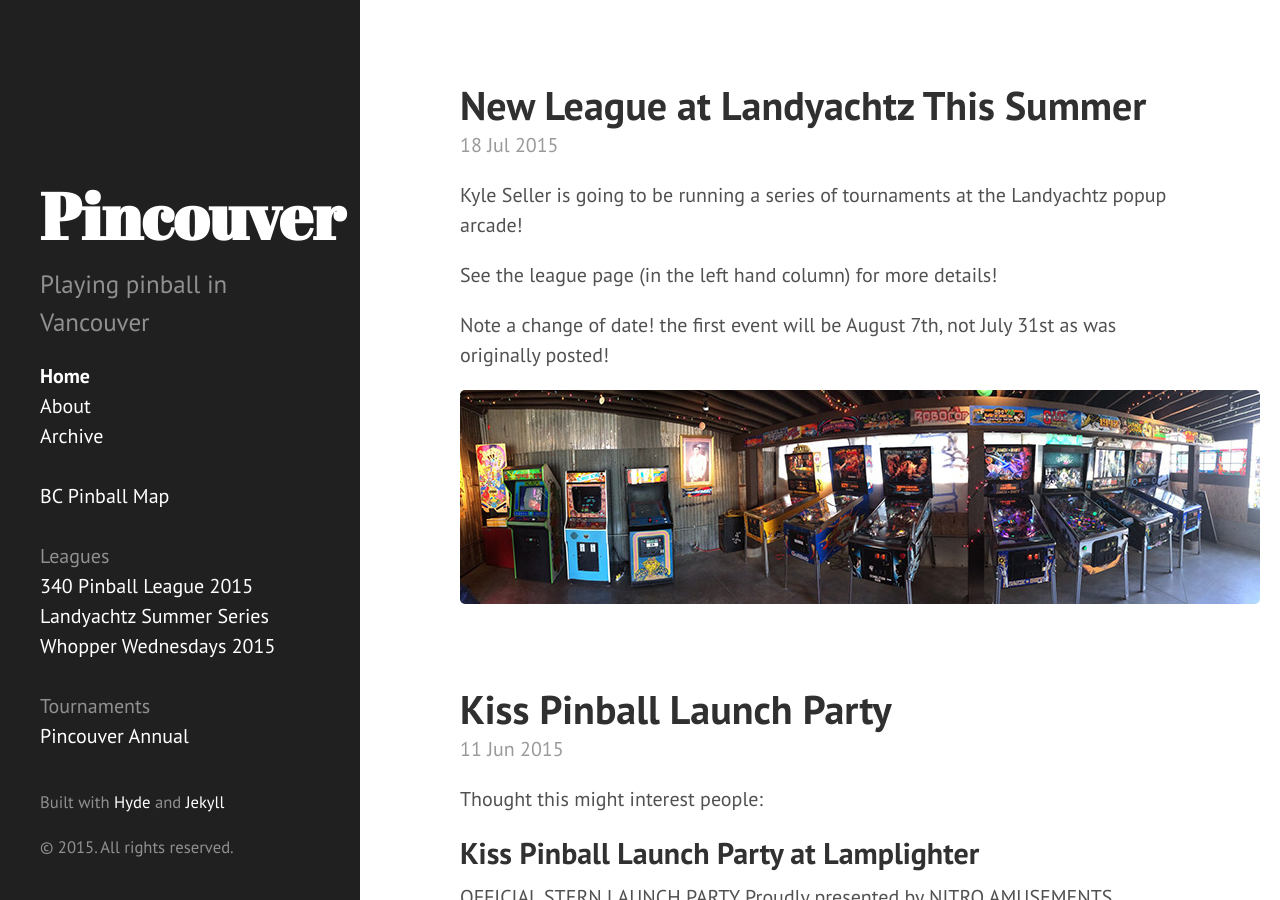
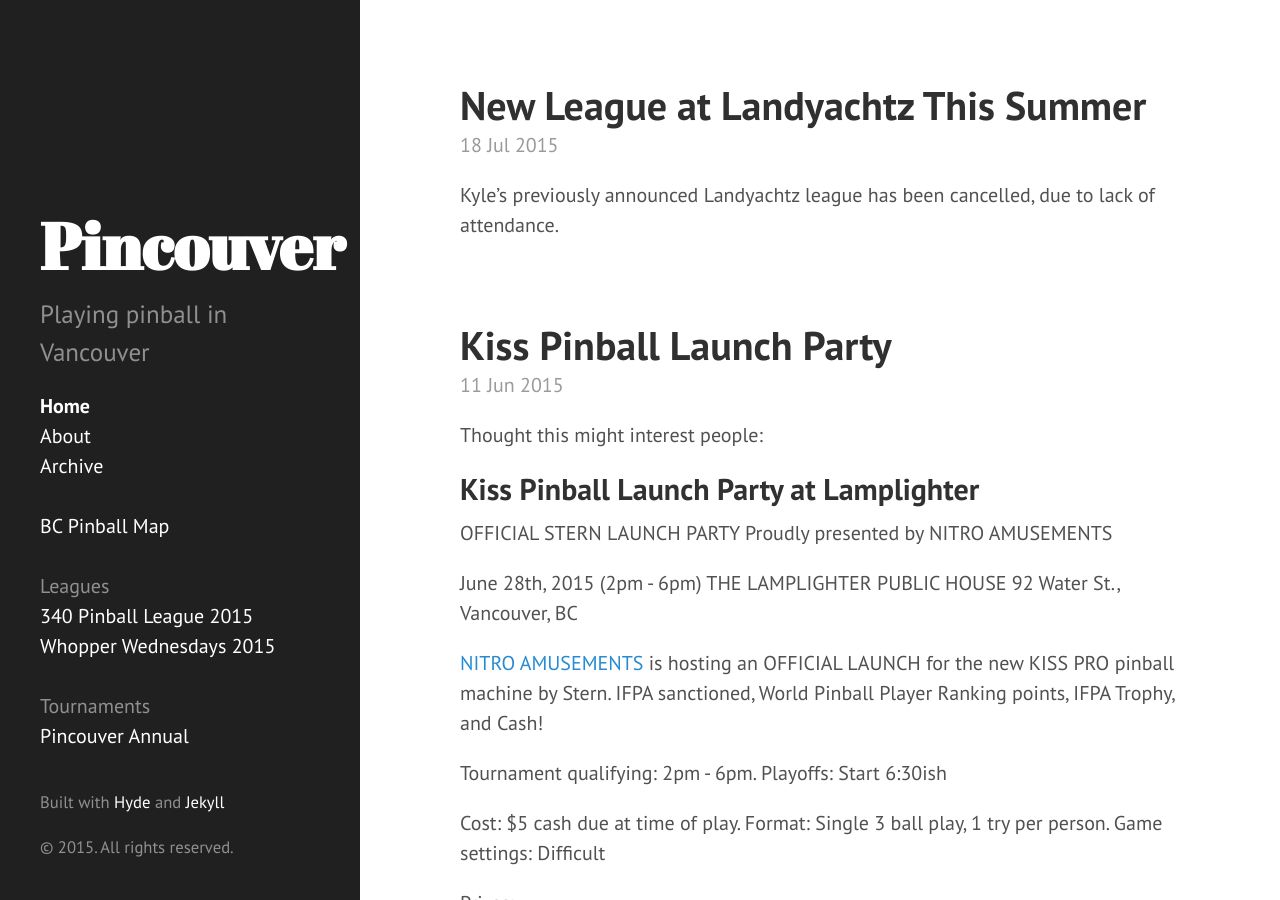
Before and after one commit to lytfyre/VancouverPinball, a Jekyll site: the page built from index.html, in a window 1280 px wide and 900 px high. Built offline with Jekyll 4.4.1, drawn with Linux system fonts in a browser that asks for light colours; the list of posts is cut into pages by our own code; some of the changed lines change nothing that is shown.

Commit message:
cancel landyachtz

```diff
--- a/_posts/2015-07-18-landyachtz-announcement.md
+++ b/_posts/2015-07-18-landyachtz-announcement.md
@@ -4,10 +4,4 @@
 permalink: KissPinballLaunch
 ---
 
-Kyle Seller is going to be running a series of tournaments at the Landyachtz popup arcade!
-
-See the league page (in the left hand column) for more details!
-
-Note a change of date! the first event will be August 7th, not July 31st as was originally posted!
-
-![Image of Landyachtz]({{site.url}}/assets/landyachtz.jpg)
+Kyle's previously announced Landyachtz league has been cancelled, due to lack of attendance.
--- a/leagues/landyachtz_summer_2015.md
+++ /dev/null
@@ -1,83 +0,0 @@
----
-layout: league
-title: Landyachtz Summer Series
-in-progress: true
-facebook-event: https://www.facebook.com/events/462512400585343/
-location: http://landyachtz.com/
----
-
-<p class="message">
-   A pinball league held at <a href="http://landyachtz.com/Contact_Us">Landyachtz Factory Store</a>. Hosted by Kyle Seller.
-</p>
-
-Welcome to the Landyachtz pinball summer series!
-
-This is intended to be a fun, social league, loosely based on the 2015 Pub 340 Pinball league. There is more randomness, and less seriousness in these leagues. We don’t like to have people waiting around for matches, so most events are designed for quick play, little waiting and a start to finish time in 2 to 2.5 hours.
-
-See the [Facebook Event](https://www.facebook.com/events/462512400585343/) for questions and more details!
-
-##DETAILS:
-
-8$ at the door.
-
-$4.00 covers your tournament games while $4.00 goes into the league pool pot. The league pot will start at $75 along with prizes donated by Landyachtz. Note: You still need to pay for practice games.
-
-The store closes at 7PM, so we will have the arcade solely for league players at that time onwards!
-
-1 mulligan allowed!
-
-##SIDE TOURNAMENT:
-
-We will have a side tournament on one of the arcade games. No cost apart from paying to play the game which is 50 cents - all proceeds go to side tournament prize pool. details are TBD
-
-##FOOD:
-
-We're firing up the BBQ! We'll be serving hot dogs for 2$ from 5:45 - 6:45! If u wanna go fancy smancy, we are probably doing organic smokies as well for $4.
-
-## TIME AND DATE:
-
-START TIMES:
-5:45PM food
-7PM Tournament start
-
-##FORMATS and Tournament Director
-
-- Friday Aug 7 - Sara 4 strike Team Play
-- Thurs Aug 13 - Rob M 3 Strike (IFPA)
-- Thurs Aug 20 - JPR VRPA format (IFPA)
-- Fri Aug 28 - Sara 4 strike Tommy Vision
-- Thurs Sept 3 - JMH 3 Strike (IFPA)
-- Fri Sept 11 - Rob M 4/5 strike Drills
-- Thurs Sept 17 - JPR TBD
-- Thrus Sept 24 - Kyle B Team Play
-- Friday Oct 2 - Brennan 4/5 Strike drills
-- Finals TBD - TBD Top 10 Reverse Ladder (IFPA)
-
-##GAMES:
-Currently 9 - hoping for 10! Also 7 arcade games.
-
-##PRIZES:
-
-- 1st place league finisher: x% of prize pool + Landyachtz board
-- 2nd place league finisher: x% of prize pool
-- 3rd place league finisher: x% of prize pool
-- 4th place league finisher: x% of prize pool
-- 5th place league finisher: x% of prize pool
-- 6th place league finisher: x% of prize pool
-- Best Junior player: Landyachtz board
-- Runner up Junior player: TBD
-- Best non IFPA player: Landyachtz board
-- Raffle prize at last event night(must be in attendance): Landyachtz board
-- Top 8 players will receive good prizes.
-
-##HOUSE RULES:
-
-- Keep temper tantrums to a minimum and no swearing as this is a league for kids and adults.
-- Smoking or vaping outside only there is a smoking area by the roll out fence near the BBQ's
-
-##LEAGUE STANDINGS:
-TBD - will be posted shortly.
-
-##CURRENT STANDINGS
-
-Once the league starts!
```
